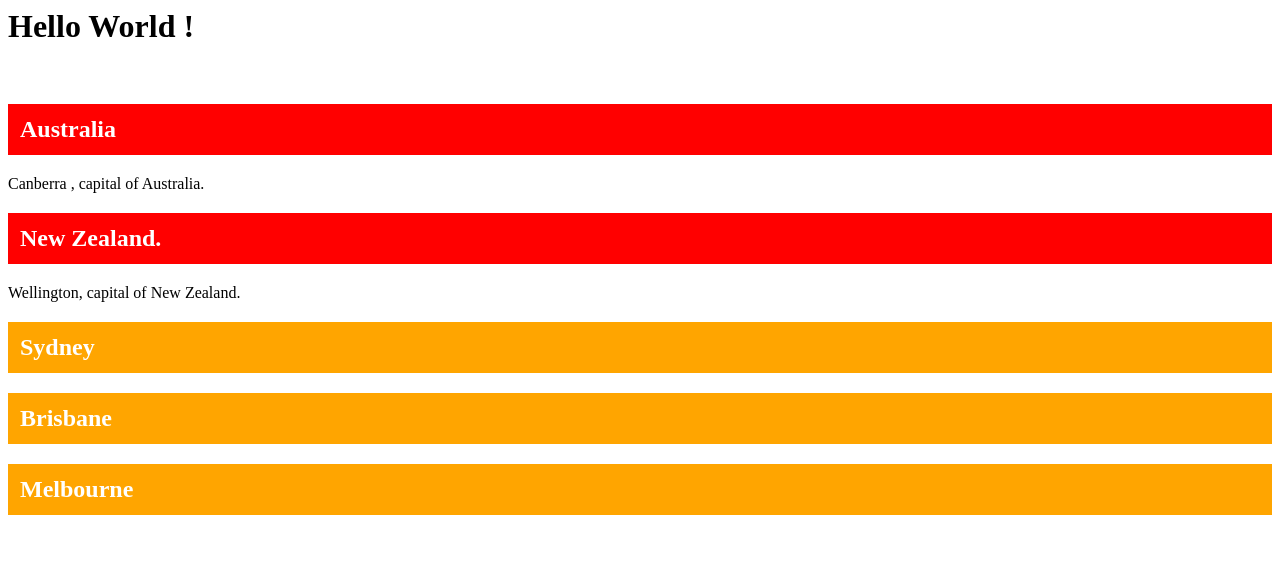
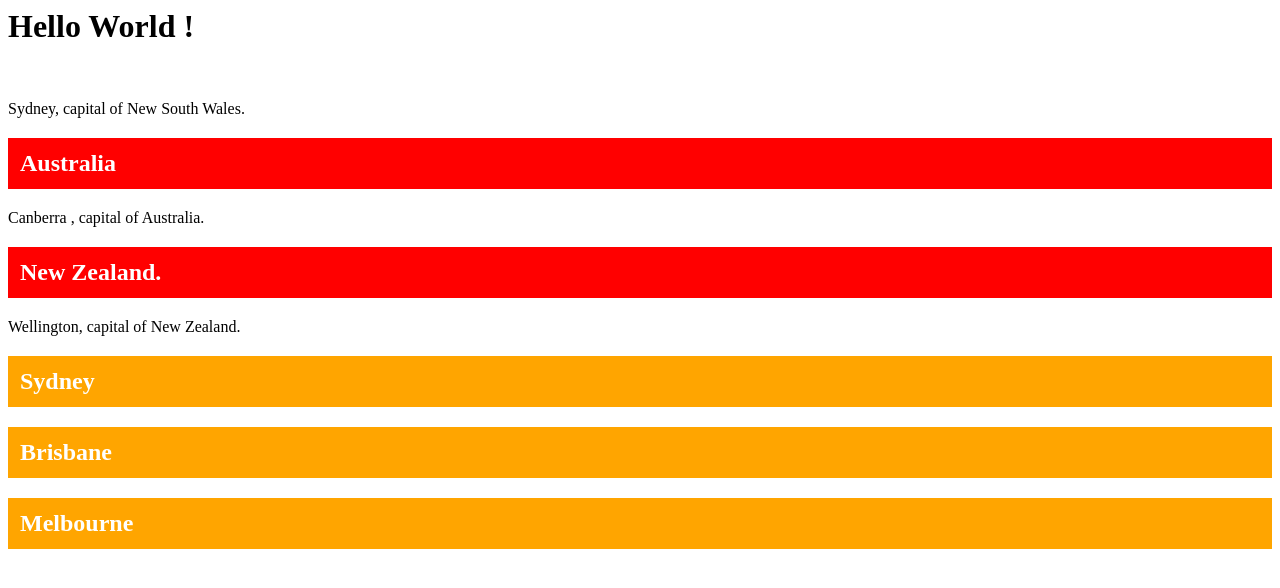
Before and after one commit to RSaba71/Html-alternate-colour-coding, a plain HTML site: page index.html in a window 1280 px wide. Drawn offline with Linux system fonts and the light colour scheme.

Commit message:
Update index.html
Added new panel

```diff
--- a/index.html
+++ b/index.html
@@ -23,17 +23,15 @@
     <div>
       <h1>Hello World !</h1>
       <br>
+       <p>Sydney, capital of New South Wales.</p>
        <h2 class="town">Australia</h2>
        <p>Canberra , capital of Australia.</p>
 
        <h2 class="town">New Zealand.</h2>
        <p>Wellington, capital of New Zealand.</p>
-
-
        <h2 id="town">Sydney</h2>
        <h2 id="town">Brisbane</h2>
        <h2 id="town">Melbourne</h2>
-
     </div>
   </body>
 </html?
```
